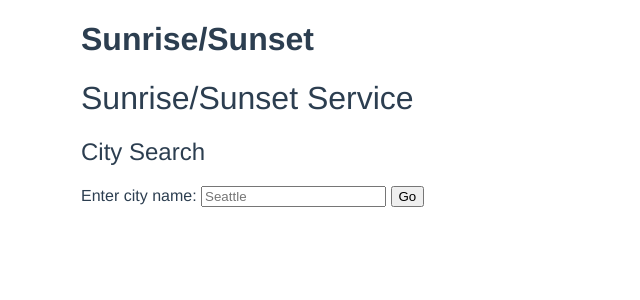
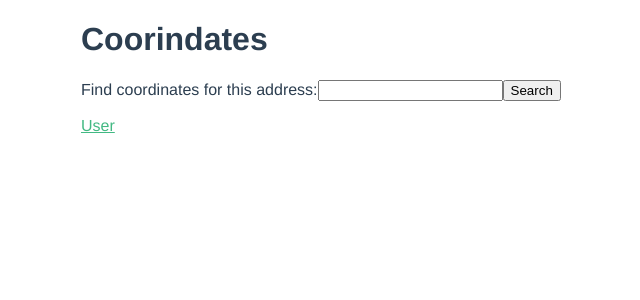
Before and after one commit to tonideelight/where-should-I-eat, a Vue app: page / in a window 1280 px wide. Shown: the top 300 px of the page, without its empty margins (85-725 px from the left). Built offline with nearby package versions, Linux system fonts and the light colour scheme.

Commit message:
complete satellite view and address --> lat/long coordinates

```diff
--- a/package.json
+++ b/package.json
@@ -10,6 +10,7 @@
     "build": "node build/build.js"
   },
   "dependencies": {
+    "axios": "^0.17.1",
     "vue": "^2.5.2",
     "vue-router": "^3.0.1"
   },
--- a/src/App.vue
+++ b/src/App.vue
@@ -1,6 +1,6 @@
 <template>
   <div id="app">
-    <h1>Sunrise/Sunset</h1>
+    <h1>Coorindates</h1>
     <router-view/>
   </div>
 </template>
--- a/src/components/HelloWorld.vue
+++ b/src/components/HelloWorld.vue
@@ -1,12 +1,48 @@
 <template>
 <div>
-<h1>Sunrise/Sunset Service</h1>
-<h2>City Search</h2>
-<form v-on:submit.prevent="getCities">
-        <p>Enter city name: <input type="text" v-model="query" placeholder="Seattle"> <button type="submit">Go</button></p>
+    <form v-on:submit.prevent="findAddress">
+      <p>Find coordinates for this address:<input type="text" v-model="address"><button type="submit">Search</button></p>
     </form>
+    <li v-for="item in results" class="item">
+        <p>Latitude: {{ item.geometry.location.lat }} Longitude: {{ item.geometry.location.lng }}</p>
+    </li>
+      <router-link :to="{ name: 'Weekly', params: { lat: this.lat, lng: this.lng }}">User</router-link>
 </div>
 </template>
+<script>
+import axios from 'axios';
+
+export default {
+  name: 'LatLong',
+  data () {
+    return {
+      results: null,
+      errors: [],
+      address: '',
+      lat: '',
+      lng: ''
+    }
+  },
+  methods: {
+    findAddress: function(){
+      axios.get('https://maps.googleapis.com/maps/api/geocode/json', {
+        params: {
+          address: this.address,
+          key: 'AIzaSyBRuRh3DR7TV4iKuVpot-dBPqNoOW7iQto'
+        }
+      })
+      .then(response => {
+        this.results = response.data.results;
+        this.lat = this.results[0].geometry.location.lat;
+        this.lng = this.results[0].geometry.location.lng;
+      })
+      .catch(error => {
+        this.errors.push(error);
+      });
+    }
+  }
+}
+</script>
 <!-- Add "scoped" attribute to limit CSS to this component only -->
 <style scoped>
 h1, h2 {
--- a/src/components/Weekly.vue
+++ b/src/components/Weekly.vue
@@ -0,0 +1,55 @@
+<template>
+<div>
+    <form v-on:submit.prevent="findURL">
+      <p>Find view for these coordinates:<input type="text" v-model="lat"><input type="text" v-model="lng"><button type="submit">Search</button></p>
+    </form>
+    <iframe v-if="results" v-bind:src="results"></iframe>
+    <router-link :to="{ path: '/' }">Go Back</router-link>
+</div>
+</template>
+<script>
+import axios from 'axios';
+
+export default {
+  name: 'View',
+  data () {
+    return {
+      results: null,
+      errors: [],
+      lat: '',
+      lng: ''
+    }
+  },
+  //show location on satellite
+  methods: {
+      findURL: function(){
+         this.results = `https://www.google.com/maps/embed/v1/view?key=AIzaSyCFhAKFuPVCI4QOnzIUm44Ng9LGEsxZjzM&center=${this.lat},${this.lng}&zoom=18&maptype=satellite`
+      }
+
+    },
+    //lat and long are populated on this page
+  created () {
+      this.lat = this.$route.params.lat;
+      this.lng = this.$route.params.lng;
+
+  }
+
+}
+</script>
+<!-- Add "scoped" attribute to limit CSS to this component only -->
+<style scoped>
+h1, h2 {
+  font-weight: normal;
+}
+ul {
+  list-style-type: none;
+  padding: 0;
+}
+li {
+  display: inline-block;
+  margin: 0 10px;
+}
+a {
+  color: #42b983;
+}
+</style>
--- a/src/router/index.js
+++ b/src/router/index.js
@@ -11,6 +11,11 @@ export default new Router({
       path: '/',
       name: 'HelloWorld',
       component: HelloWorld
+    },
+    {
+      path: '/Weekly/:lat/:lng',
+      name: 'Weekly',
+      component: Weekly
     }
   ]
 })
```
Also changed, not shown: 1 other file (tests, documents, lock files or other folders).
